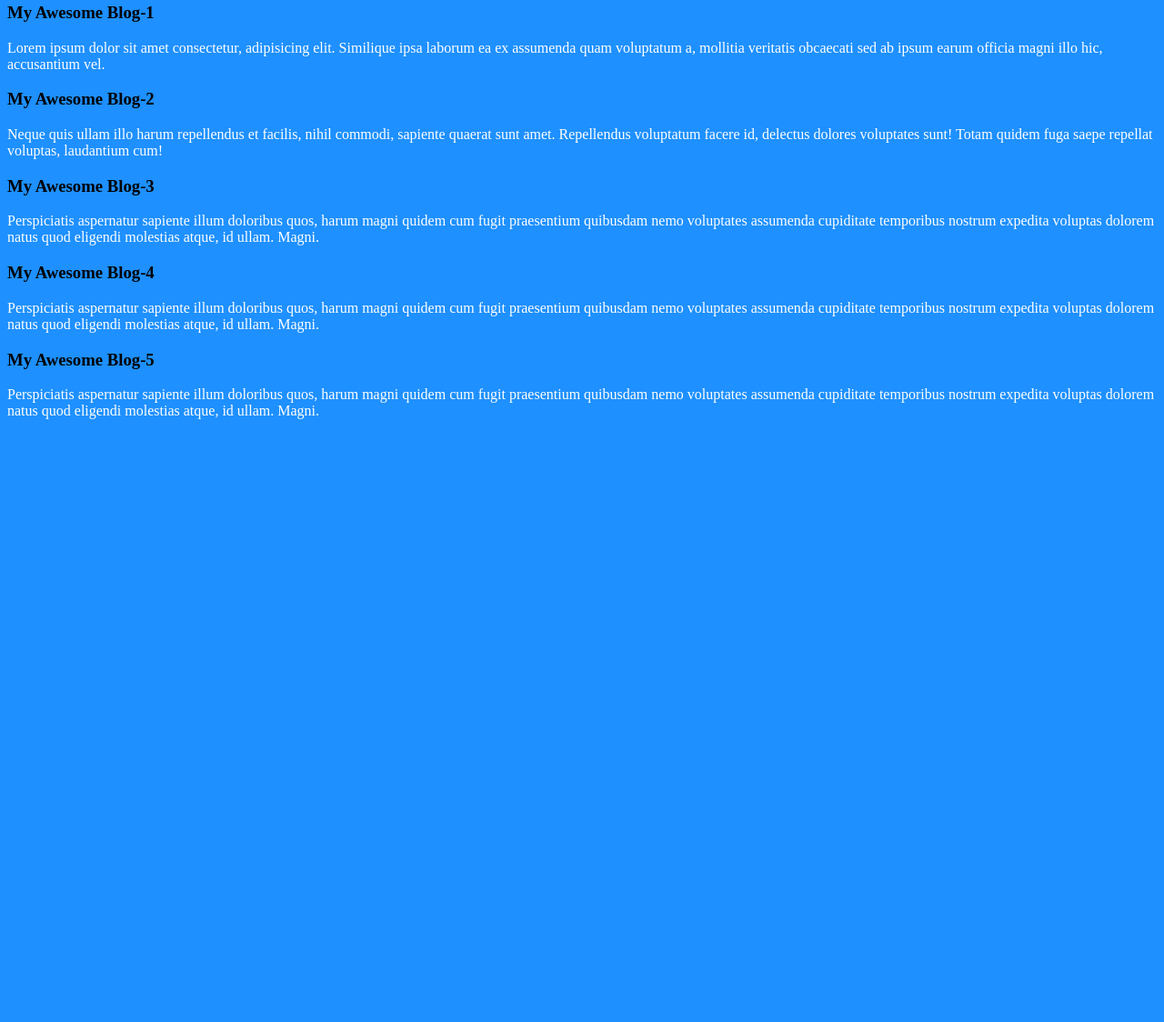
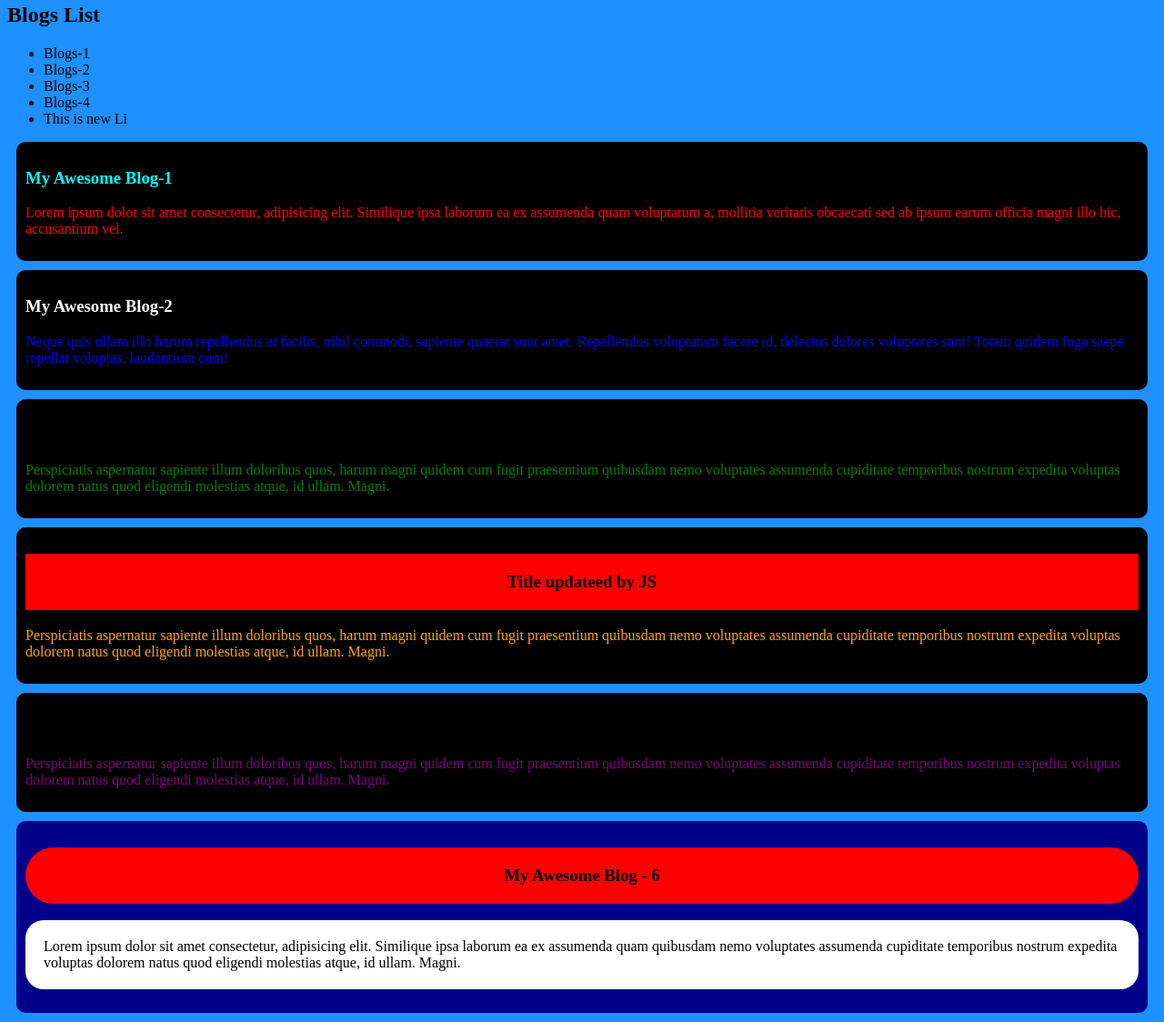
Before and after one commit to sazzadhossain1/programming-hero-javascript-practice-again, a plain HTML site: page dom.html in a window 1280 px wide. Shown: the part 77-1201 px from the top of the page at 91% size. Before the commit the page ends 800 px from the top, so only its background shows below. Drawn offline with Linux system fonts and the light colour scheme.

Commit message:
create some element by javascript

```diff
--- a/dom.css
+++ b/dom.css
@@ -4,3 +4,12 @@ body {
 h1 {
   color: orangered;
 }
+.blog {
+  background-color: black;
+  margin: 10px;
+  padding: 10px;
+  border-radius: 10px;
+}
+.title-one {
+  color: aqua;
+}
--- a/dom.html
+++ b/dom.html
@@ -14,8 +14,17 @@
     </header>
     <main>
       <section>
-        <article>
-          <h3>My Awesome Blog-1</h3>
+        <header>
+          <h2>Blogs List</h2>
+          <ul>
+            <li>Blogs-1</li>
+            <li>Blogs-2</li>
+            <li>Blogs-3</li>
+            <li>Blogs-4</li>
+          </ul>
+        </header>
+        <article class="blog">
+          <h3 class="title-one">My Awesome Blog-1</h3>
           <p>
             Lorem ipsum dolor sit amet consectetur, adipisicing elit. Similique
             ipsa laborum ea ex assumenda quam voluptatum a, mollitia veritatis
@@ -23,8 +32,8 @@
             vel.
           </p>
         </article>
-        <article>
-          <h3>My Awesome Blog-2</h3>
+        <article class="blog">
+          <h3 id="second-title">My Awesome Blog-2</h3>
           <p>
             Neque quis ullam illo harum repellendus et facilis, nihil commodi,
             sapiente quaerat sunt amet. Repellendus voluptatum facere id,
@@ -32,7 +41,7 @@
             voluptas, laudantium cum!
           </p>
         </article>
-        <article>
+        <article class="blog">
           <h3>My Awesome Blog-3</h3>
           <p>
             Perspiciatis aspernatur sapiente illum doloribus quos, harum magni
@@ -41,8 +50,8 @@
             eligendi molestias atque, id ullam. Magni.
           </p>
         </article>
-        <article>
-          <h3>My Awesome Blog-4</h3>
+        <article class="blog">
+          <h3 id="forth-title">My Awesome Blog-4</h3>
           <p>
             Perspiciatis aspernatur sapiente illum doloribus quos, harum magni
             quidem cum fugit praesentium quibusdam nemo voluptates assumenda
@@ -50,7 +59,7 @@
             eligendi molestias atque, id ullam. Magni.
           </p>
         </article>
-        <article>
+        <article class="blog">
           <h3>My Awesome Blog-5</h3>
           <p>
             Perspiciatis aspernatur sapiente illum doloribus quos, harum magni
--- a/dom.js
+++ b/dom.js
@@ -8,9 +8,69 @@ for (let h3 of getElement) {
 const blogDetails = document.querySelectorAll("p");
 console.log(blogDetails);
 
-// const color = ["red", "blue", "green", "orange", "purple"];
+const colors = ["red", "blue", "green", "orange", "purple"];
 
-for (let p of blogDetails) {
-  p.style.color = "white";
+blogDetails.forEach(function (parg, i) {
+  const color = colors[i];
+  parg.style.color = color;
+});
+
+const secondTitle = (document.querySelector("#second-title").style.color =
+  "white");
+const forthTitle = document.querySelector("#forth-title");
+
+forthTitle.innerText = "Title updateed by JS";
+forthTitle.style.textAlign = "center";
+forthTitle.style.backgroundColor = "red";
+forthTitle.style.padding = "20px";
+
+const blogs = document.querySelectorAll(".blog");
+console.log(blogs);
+
+for (let blog of blogs) {
+  console.log(blog);
 }
-// 24  number module er 4 number ta ses 5 number ta start
+forthTitle.setAttribute("title", "iam a tuiletip used");
+
+// Create and add element by using Javascript
+const ul = document.querySelector("ul");
+const li = document.createElement("li");
+
+li.innerText = "This is new Li";
+
+ul.appendChild(li);
+
+// get section
+const section = document.querySelector("section");
+
+// Create Element
+const article = document.createElement("article");
+const h1 = document.createElement("h1");
+const p = document.createElement("p");
+
+// Add text
+h1.innerText = "My Awesome Blog - 6";
+p.innerText =
+  "Lorem ipsum dolor sit amet consectetur, adipisicing elit. Similique ipsa laborum ea ex assumenda quam quibusdam nemo voluptates assumenda cupiditate temporibus nostrum expedita voluptas dolorem natus quod eligendi molestias atque, id ullam. Magni.";
+
+// Append Chiled
+section.appendChild(article);
+article.appendChild(h1);
+article.appendChild(p);
+
+// Styling element by Javascript
+article.style.margin = "10px";
+article.style.padding = "10px";
+article.style.borderRadius = "10px";
+article.style.backgroundColor = "darkblue";
+
+h1.style.textAlign = "center";
+h1.style.backgroundColor = "red";
+h1.style.color = "black";
+h1.style.padding = "20px";
+h1.style.borderRadius = "50px";
+
+p.style.backgroundColor = "white";
+p.style.padding = "20px";
+p.style.borderRadius = "20px";
+// 24  number module er 6 number ta ses 7 number ta start
--- a/practice.js
+++ b/practice.js
@@ -435,3 +435,7 @@ function onlyPositive(num) {
 }
 const numbers = [12, 23, 2, 11, -1, 45, 56, 67];
 onlyPositive(numbers);
+
+let name = "sazzad";
+let nam = name.toUpperCase();
+console.log(nam);
```
